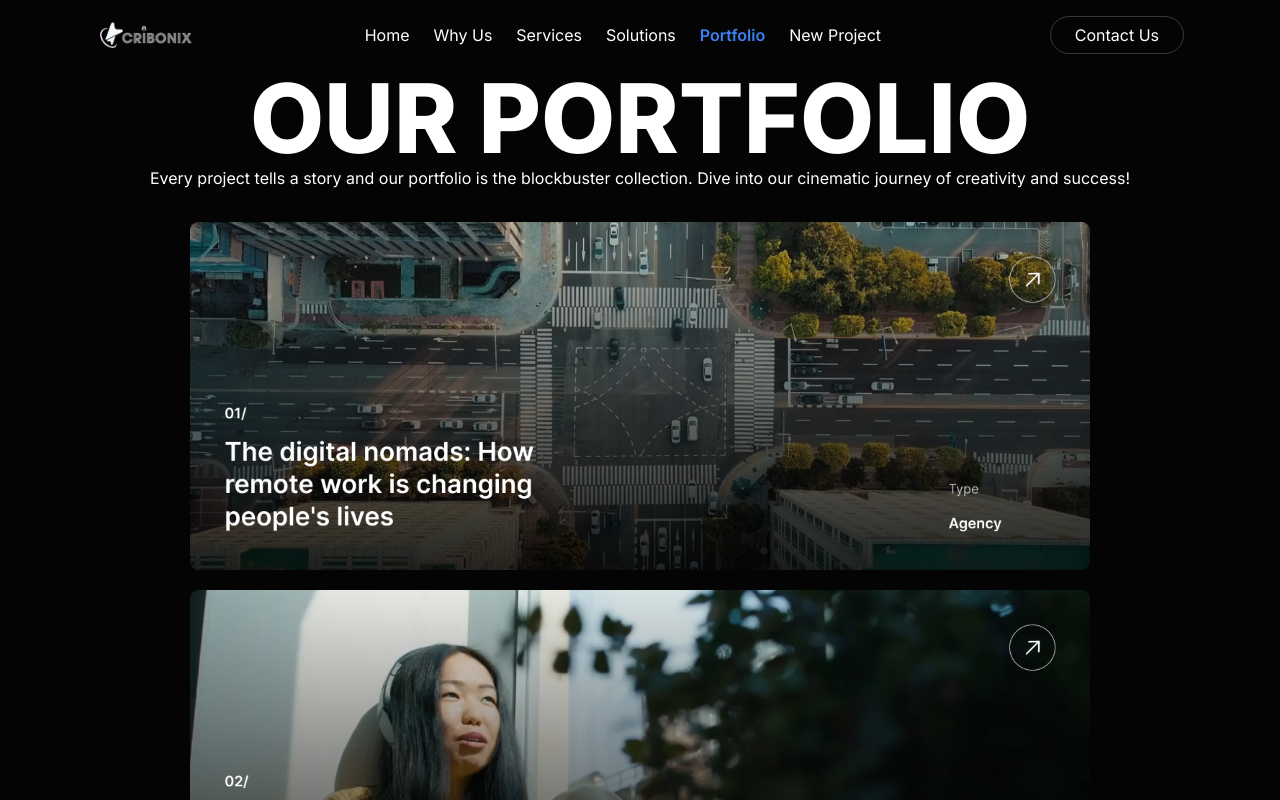
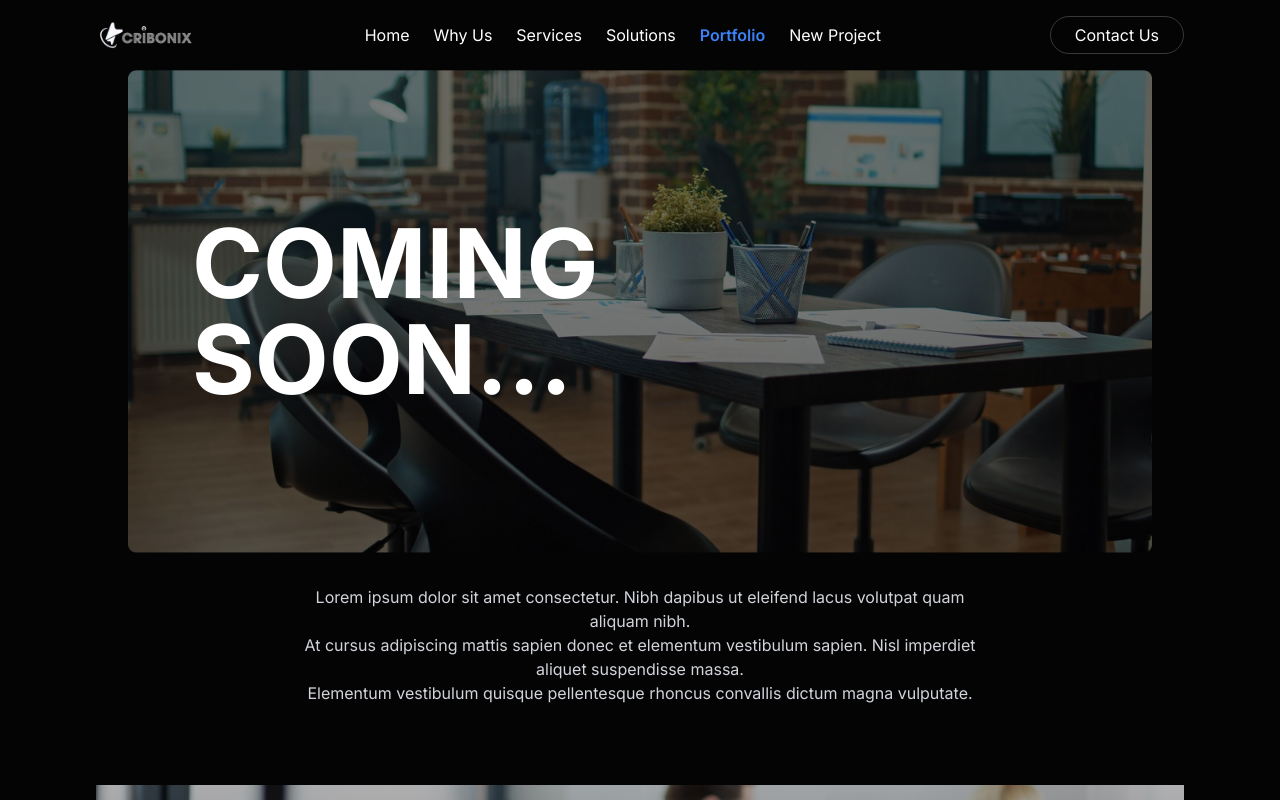
Before and after one commit to Mrityunjaydeepak/FST-CRI, a Next.js app: page /Portfolio in a window 1280 px wide. Shown: the top 800 px of the page. Built offline with nearby package versions, Linux system fonts and the light colour scheme.

Commit message:
portfolio removed

```diff
--- /dev/null
+++ b/app/Portfolio/page.tsx
@@ -0,0 +1,40 @@
+"use client";
+
+import React from 'react';
+import Image from 'next/image';
+import office from './Container.png';
+
+export default function Portfolio() {
+  return (
+    <div className='flex flex-col px-4 sm:px-8 md:px-16 lg:px-32 justify-center space-y-8'>
+
+      {/* Image Section */}
+      <div className="relative h-auto sm:h-128 md:h-160 bg-primary">
+        <Image
+          src={office}
+          alt="Why Us Background Image"
+          layout="responsive"
+          width={1200} // Maintain original aspect ratio
+          height={600}
+          className="object-cover opacity-50 rounded-md"
+        />
+
+        {/* Overlay Content */}
+        <div className="absolute inset-0 flex flex-col justify-center items-center sm:items-start p-8 sm:p-12 md:p-16">
+          <h2 className="text-4xl sm:text-5xl md:text-6xl lg:text-7xl xl:text-8xl font-bold text-center sm:text-left text-white">
+            COMING<span className="block"> SOON...</span>
+          </h2>
+        </div>
+      </div>
+
+      {/* Description Section */}
+      <div className="px-4 sm:px-8 md:px-16 lg:px-32">
+        <p className='text-center max-w-2xl mx-auto text-gray-300'>
+          Lorem ipsum dolor sit amet consectetur. Nibh dapibus ut eleifend lacus volutpat quam aliquam nibh.<br />
+          At cursus adipiscing mattis sapien donec et elementum vestibulum sapien. Nisl imperdiet aliquet suspendisse massa.<br />
+          Elementum vestibulum quisque pellentesque rhoncus convallis dictum magna vulputate.
+        </p>
+      </div>
+    </div>
+  );
+}
```
Also changed, not shown: app/Portfolio/Container.png (added), app/Portfolio/page1.jsx (renamed from app/Portfolio/page.jsx).
